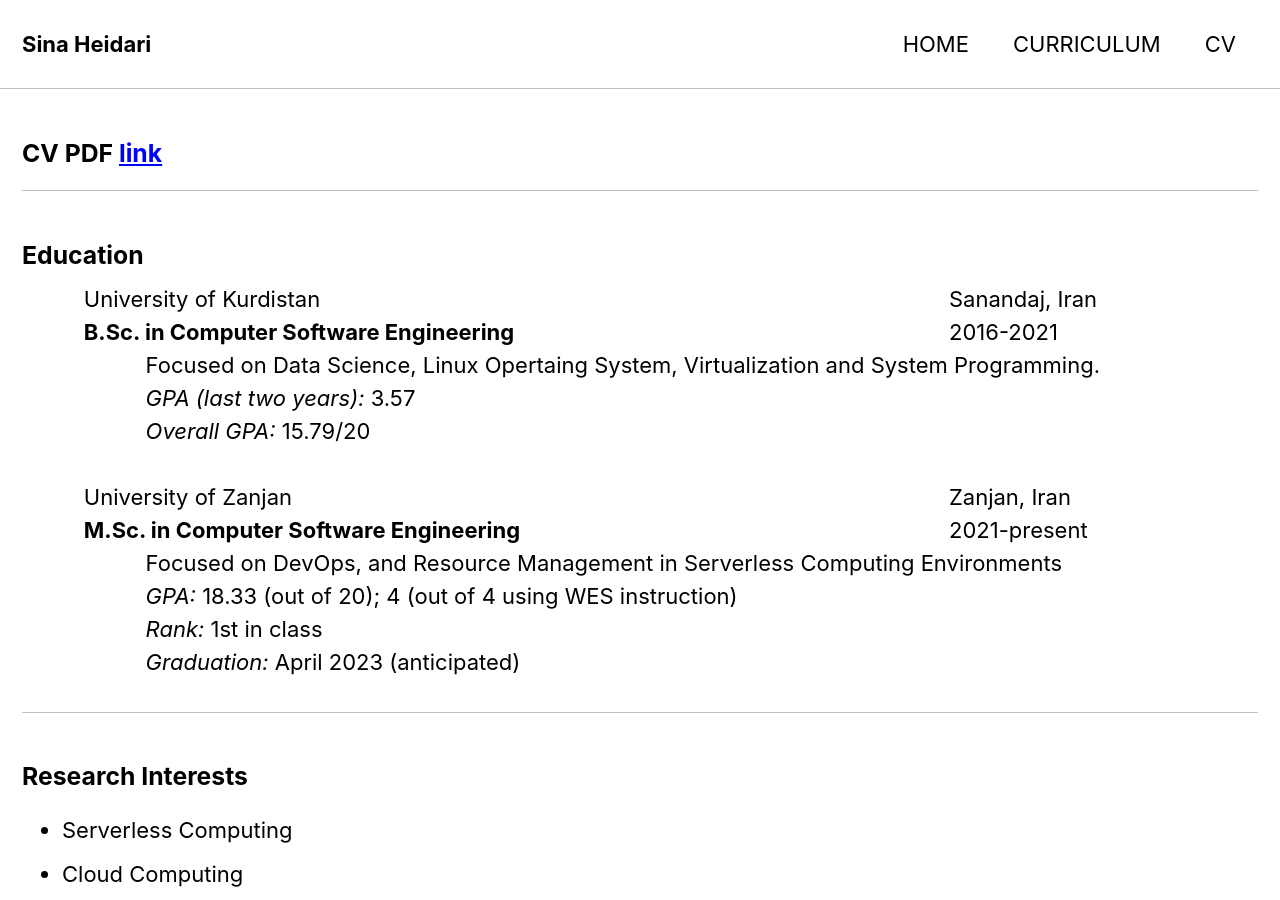
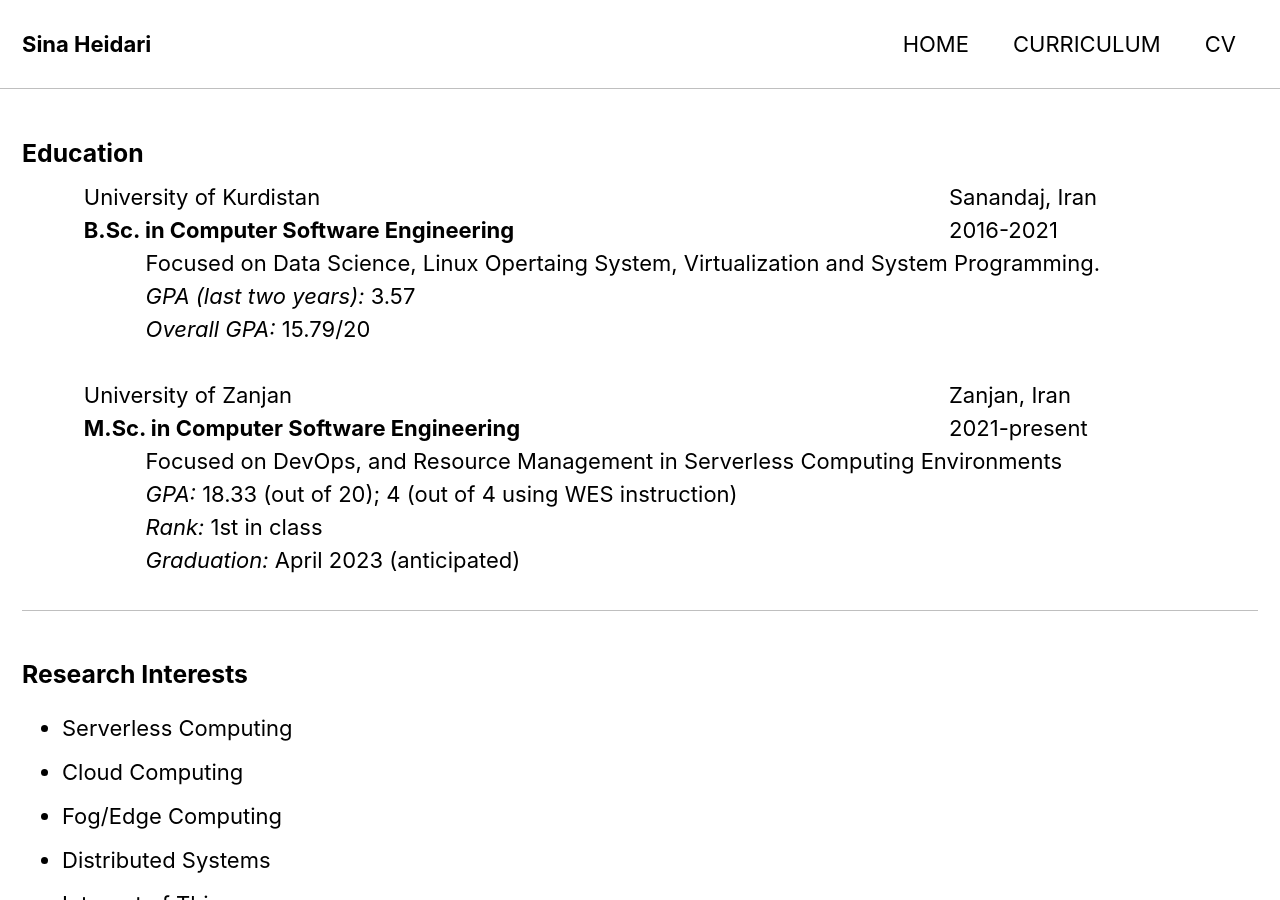
Before and after one commit to S1naHeidari/S1naHeidari.github.io, a Jekyll site: the page built from cv.md, in a window 1280 px wide and 900 px high. Built offline with Jekyll 4.4.1, drawn with Linux system fonts in a browser that asks for light colours; cached includes are drawn as plain includes.

Commit message:
after-cv

```diff
--- a/cv.md
+++ b/cv.md
@@ -8,9 +8,9 @@ comments: false
 ---
 
 
-### CV PDF [link](../cv.pdf)
+
 <!-- ### @<a href="https://scholar.google.com/citations?user=EoZJQVYAAAAJ&hl=en" target="_blank">Google Scholar Profile [link]</a> ### -->
----
+
 
 ### Education
 <!--undergraduate-->
```
Also changed, not shown: 2 other files.
